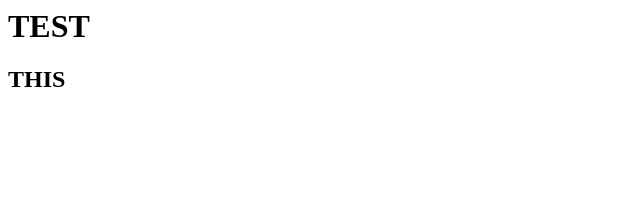
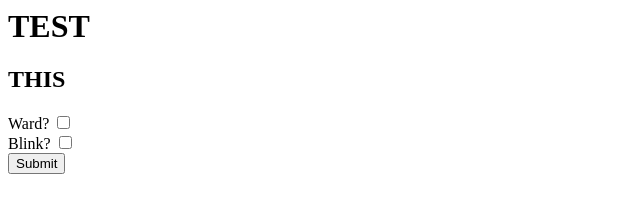
Before and after one commit to steveshogren/haskell-optimization, a plain HTML site: page static/html/index.html in a window 1280 px wide. Shown: the whole page, without its empty margins (0-640 px from the left). Drawn offline with Linux system fonts and the light colour scheme.

Commit message:
Getting checkboxes to parse

```diff
--- a/static/html/index.html
+++ b/static/html/index.html
@@ -1,2 +1,10 @@
 <h1>TEST</h1>
 <h2>THIS</h2>
+
+<form action="/test" method="POST">
+  <label> Ward? <input type="checkbox" name="ward" id="ward" value="True" ></label>
+  <br>
+  <label> Blink? <input type="checkbox" name="blink" id="blink" value="True" ></label>
+  <br>
+  <input type="submit" value="Submit">
+</form>
```
Also changed, not shown: README.md, 1 other file.
